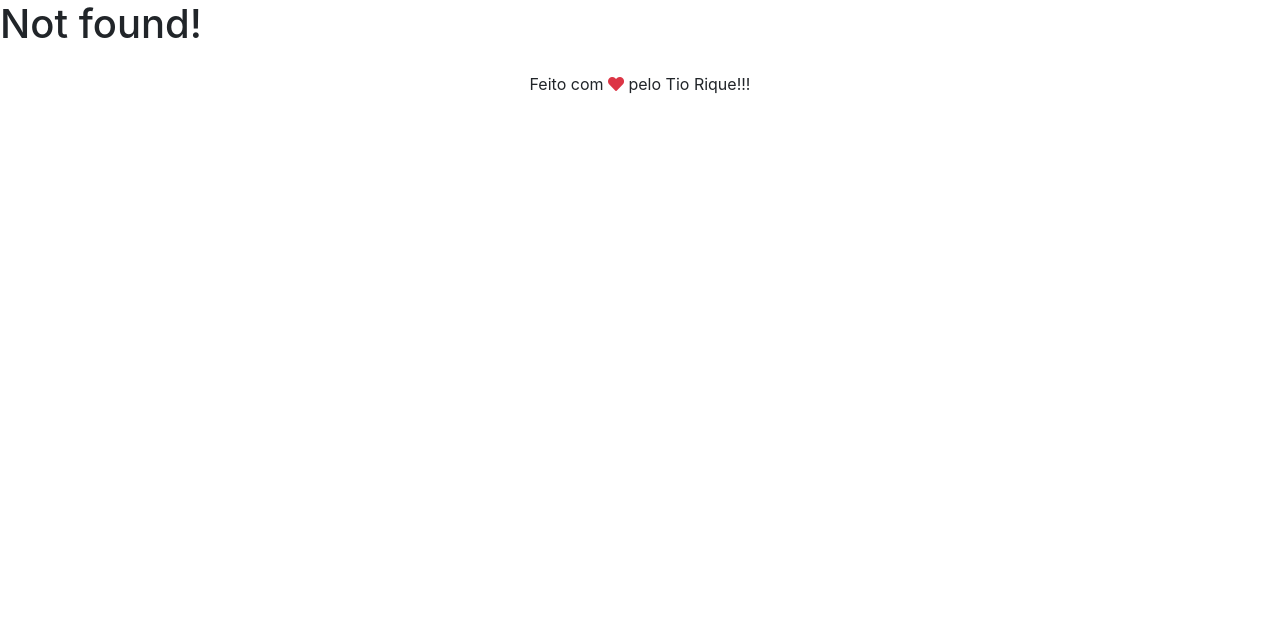
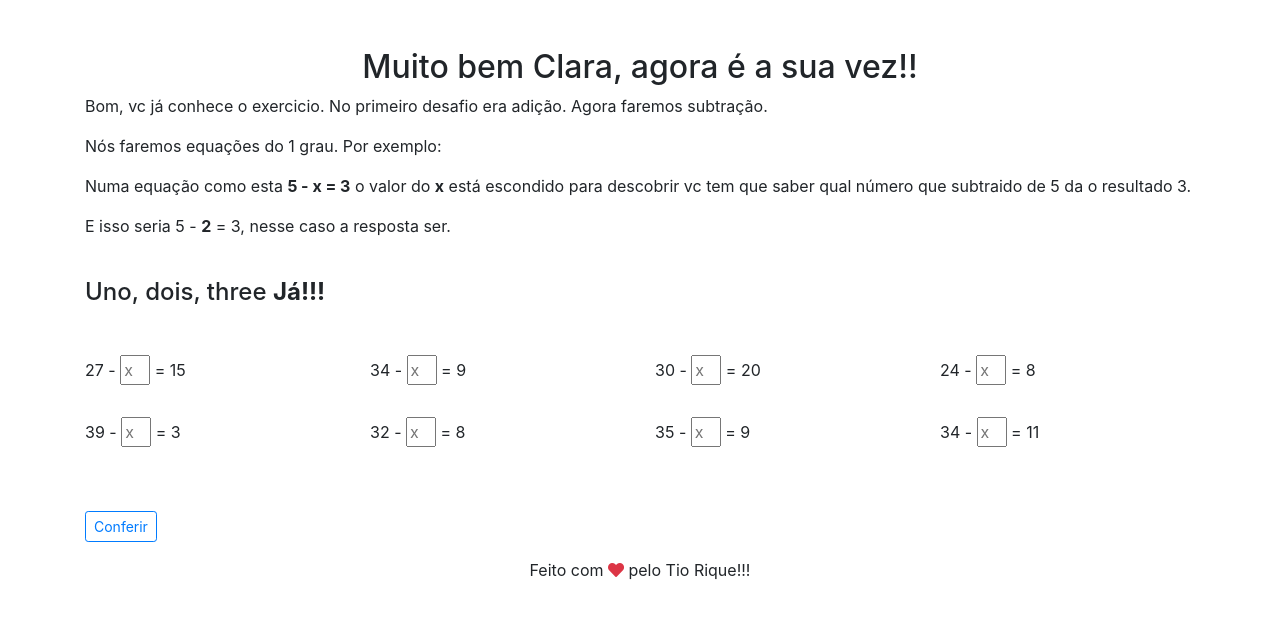
Before and after one commit to jhcxavier/Clara-s-birthday-2.0, a React (Create React App) app: page /segundo2 in a window 1280 px wide. Before the commit this address had no page. Shown: the top 618 px of the page. Built offline with nearby package versions, Linux system fonts and the light colour scheme.

Commit message:
second challange done

```diff
--- /dev/null
+++ b/src/component/introSegundo2.js
@@ -0,0 +1,28 @@
+import React from "react";
+
+const IntroSegundo2 = () => (
+  <div className="mb-3">
+    <div className="text-center mt-5">
+      <h2>Muito bem Clara, agora é a sua vez!!</h2>
+    </div>
+    <p>
+      Bom, vc já conhece o exercicio. No primeiro desafio era adição. Agora
+      faremos subtração.
+      <br />
+    </p>
+    <p>Nós faremos equações do 1 grau. Por exemplo:</p>
+    <p>
+      Numa equação como esta <strong>5 - x = 3</strong> o valor do{" "}
+      <strong>x</strong> está escondido para descobrir vc tem que saber qual
+      número que subtraido de 5 da o resultado 3.
+    </p>
+    <p>
+      E isso seria 5 - <strong>2</strong> = 3, nesse caso a resposta ser.
+    </p>
+    <br />
+    <h4>
+      Uno, dois, three <strong>Já!!!</strong>
+    </h4>
+  </div>
+);
+export default IntroSegundo2;
--- a/src/component/presentes.js
+++ b/src/component/presentes.js
@@ -41,7 +41,7 @@ const Presentes = (props) => {
                   onClick={() => {
                     console.log("props", props);
                     console.log("history", props.history);
-                    if (password === "você sabe") {
+                    if (password === e.password) {
                       props.history.push("/primeiro");
                       // props.history.push("/");
                     } else {
--- a/src/layout.js
+++ b/src/layout.js
@@ -6,6 +6,8 @@ import App from "./App";
 // import Challenges from "./views/challenges";
 import Primeiro from "./views/primeiro";
 import Primeiro2 from "./views/primeiro2";
+import Segundo from "./views/segundo";
+import Segundo2 from "./views/segundo2";
 // import { Single } from "./views/single";
 import injectContext from "./store/appContext";
 
@@ -35,6 +37,12 @@ const Layout = () => {
           <Route exact path="/primeiro2">
             <Primeiro2 />
           </Route>
+          <Route exact path="/segundo">
+            <Segundo />
+          </Route>
+          <Route exact path="/segundo2">
+            <Segundo2 />
+          </Route>
           <Route>
             <h1>Not found!</h1>
           </Route>
--- a/src/store/flux.js
+++ b/src/store/flux.js
@@ -9,25 +9,24 @@ const getState = ({ getStore, getActions, setStore }) => {
         {
           title: "Primeiro desafio",
           image: Clara1,
-          message:
-            "Senha = você sabe",
+          message: "Senha = você sabe",
           password: "você sabe",
-          next: "primeiro",
+          next: "/primeiro",
         },
         {
           title: "Segundo Desafio",
           image: Clara2,
           message:
             "Para completar esta etapa a Clara devera receber ajuda do papai.",
-          password: "white",
-          next: "segundo",
+          password: "Aniversariante*!",
+          next: "/segundo",
         },
         {
           title: "Terceiro Desafio",
           image: Clara3,
           message: "Este a Clara devera resolver sozinha!",
           password: "white",
-          next: "terceiro",
+          next: "/terceiro",
         },
       ],
     },
--- /dev/null
+++ b/src/views/segundo.js
@@ -0,0 +1,84 @@
+import React, { useState } from "react";
+import Enigma from "../img/hexadecimal.png";
+import { Link } from "react-router-dom";
+import Wrong from "../component/wrong";
+import acertou from "../img/acertou.gif";
+
+const Segundo = () => {
+  const [value, setValue] = useState("");
+  const [showAnswer, setShowAnswer] = useState(false);
+  const [wrong, setWrong] = useState(false);
+  const [button, setButton] = useState(true);
+  let next = "";
+  let answer = "Parabéns para Clara";
+  // let answer = "test";
+
+  return (
+    <div className="container">
+      <div className="text-center mt-5">
+        <h1>Primeiro Desafio</h1>
+      </div>
+      <p>
+        <strong>Para o papai da Clara</strong>
+      </p>
+      <p className="">
+        Na primeira etapa a papai deverá descobrir a mensagem escondida na
+        sequência de números e letras. Uma vez que descoberta a mensagem, a
+        Clara poderá realizar a segunda etapa da primeira fase!
+      </p>
+      <p>
+        Dica!!
+        <br />
+        Para desvendar esse mistério o papai deverá pesquisar{" "}
+        <strong>Hexadecimal</strong>.
+      </p>
+      <div className="text-center mt-5">
+        <img className="" src={Enigma} />
+        <p>Digite a resposta abaixo:</p>
+        <input onChange={(e) => setValue(e.target.value)} />
+        <br />
+        <button
+          type="button"
+          className="btn btn-primary btn-sm mt-2"
+          onClick={() => {
+            if (value === answer) {
+              setShowAnswer(!showAnswer);
+              setWrong(false);
+              setButton(!button);
+              next = "/primeiro2";
+            } else {
+              setWrong(!wrong);
+            }
+          }}
+        >
+          Conferir
+        </button>
+        {showAnswer && (
+          <div>
+            <img src={acertou} />
+            <h3>
+              Parabéns papai vc concliu sua etapa, agora é a vez da Clara!!
+            </h3>
+
+            <p className="mt-3">
+              <strong>Bora Clara?</strong>
+            </p>
+            <Link to="/segundo2">
+              <button type="button" className="btn btn-primary btn-sm mt-2">
+                Comece
+              </button>
+            </Link>
+          </div>
+        )}
+        {wrong && (
+          <div>
+            {" "}
+            <h4 className="mt-2">Ops... Vamos tentar de novo!</h4>
+            <Wrong />{" "}
+          </div>
+        )}
+      </div>
+    </div>
+  );
+};
+export default Segundo;
--- /dev/null
+++ b/src/views/segundo2.js
@@ -0,0 +1,162 @@
+import React, { useState } from "react";
+import IntroSegundo2 from "../component/introSegundo2";
+import Completed from "../component/completedChallenge";
+import Failed from "../component/wrong";
+
+const Segundo2 = () => {
+  const [result, setResult] = useState({
+    result1: "",
+    result2: "",
+    result3: "",
+    result4: "",
+    result5: "",
+    result6: "",
+    result7: "",
+    result8: "",
+  });
+  const [validation, setValidation] = useState("");
+  const [number, setNumber] = useState({
+    "1": generateNumber(),
+    "2": generateNumber() + 20,
+    "3": generateNumber(),
+    "4": generateNumber() + 20,
+    "5": generateNumber(),
+    "6": generateNumber() + 20,
+    "7": generateNumber(),
+    "8": generateNumber() + 20,
+    "9": generateNumber(),
+    "10": generateNumber() + 20,
+    "11": generateNumber(),
+    "12": generateNumber() + 20,
+    "13": generateNumber(),
+    "14": generateNumber() + 20,
+    "15": generateNumber(),
+    "16": generateNumber() + 20,
+  });
+
+  function generateNumber() {
+    let number = Math.floor(Math.random() * 20 + 1);
+    return number;
+  }
+  return (
+    <div className="container">
+      <IntroSegundo2 />
+      <div className="row mt-5">
+        <p className="col">
+          {number["2"]} -{" "}
+          <input
+            className="input"
+            placeholder="x"
+            onChange={(e) => {
+              setResult({ ...result, result1: e.target.value });
+            }}
+          />{" "}
+          = {number["1"]}
+        </p>
+        <p className="col">
+          {number["4"]} -{" "}
+          <input
+            className="input"
+            placeholder="x"
+            onChange={(e) => {
+              setResult({ ...result, result2: e.target.value });
+            }}
+          />{" "}
+          = {number["3"]}
+        </p>
+        <p className="col">
+          {number["6"]} -{" "}
+          <input
+            className="input"
+            placeholder="x"
+            onChange={(e) => {
+              setResult({ ...result, result3: e.target.value });
+            }}
+          />{" "}
+          = {number["5"]}
+        </p>
+        <p className="col">
+          {number["8"]} -{" "}
+          <input
+            className="input"
+            placeholder="x"
+            onChange={(e) => {
+              setResult({ ...result, result4: e.target.value });
+            }}
+          />{" "}
+          = {number["7"]}
+        </p>
+      </div>
+      <div className="row mt-3">
+        <p className="col">
+          {number["10"]} -{" "}
+          <input
+            className="input"
+            placeholder="x"
+            onChange={(e) => {
+              setResult({ ...result, result5: e.target.value });
+            }}
+          />{" "}
+          = {number["9"]}
+        </p>
+        <p className="col">
+          {number["12"]} -{" "}
+          <input
+            className="input"
+            placeholder="x"
+            onChange={(e) => {
+              setResult({ ...result, result6: e.target.value });
+            }}
+          />{" "}
+          = {number["11"]}
+        </p>
+        <p className="col">
+          {number["14"]} -{" "}
+          <input
+            className="input"
+            placeholder="x"
+            onChange={(e) => {
+              setResult({ ...result, result7: e.target.value });
+            }}
+          />{" "}
+          = {number["13"]}
+        </p>
+        <p className="col">
+          {number["16"]} -{" "}
+          <input
+            className="input"
+            placeholder="x"
+            onChange={(e) => {
+              setResult({ ...result, result8: e.target.value });
+            }}
+          />{" "}
+          = {number["15"]}
+        </p>
+      </div>
+      <button
+        type="button"
+        className="btn btn-outline-primary btn-sm mt-5"
+        onClick={() => {
+          setValidation(
+            result.result1 + number["1"] !== number["2"] &&
+              result.result2 + number["3"] !== number["4"] &&
+              result.result3 + number["5"] !== number["6"] &&
+              result.result4 + number["7"] !== number["8"] &&
+              result.result5 + number["9"] !== number["10"] &&
+              result.result6 + number["11"] !== number["12"] &&
+              result.result7 + number["13"] !== number["14"] &&
+              result.result8 + number["15"] !== number["16"] ? (
+              <Completed />
+            ) : (
+              <Failed />
+            )
+          );
+        }}
+      >
+        Conferir
+      </button>
+      <div>{validation}</div>
+    </div>
+  );
+};
+export default Segundo2;
```
Also changed, not shown: src/img/hexadecimal.png (added).
